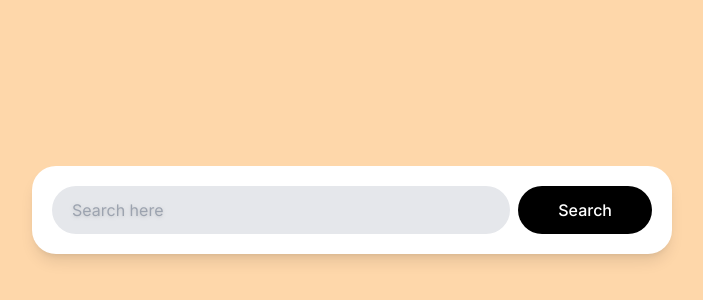
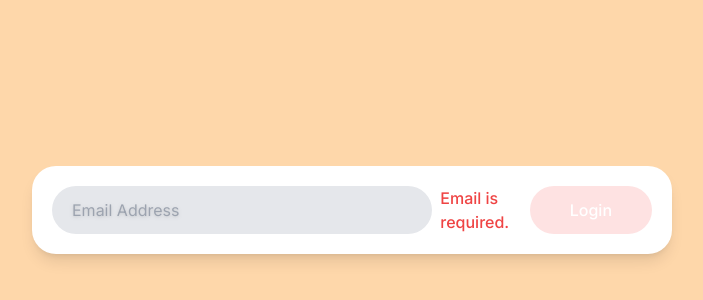
Before and after one commit to icednut/carrot-market-reloaded, a Next.js app: page / in a window 1280 px wide. Shown: the part 190-490 px from the top of the page, without its empty margins (288-991 px from the left). Built offline with nearby package versions, Linux system fonts and the light colour scheme.

Commit message:
exercise tailwindcss

```diff
--- a/app/page.tsx
+++ b/app/page.tsx
@@ -3,8 +3,9 @@ import Image from "next/image";
 export default function Home() {
   return (<main className="bg-gray-100 h-screen flex items-center justify-center p-5 sm:bg-red-200 md:bg-green-200 lg:bg-cyan-200 xl:bg-orange-200 2xl:bg-purple-200">
     <div className="bg-white shadow-lg p-5 rounded-3xl w-full max-w-screen-sm flex flex-col md:flex-row gap-2">
-      <input className="w-full rounded-full bg-gray-200 pl-5 h-12 outline-none ring ring-transparent focus:ring-orange-500 focus:ring-offset-2 transition-shadow placeholder:drop-shadow" type="text" placeholder="Search here" />
-      <button className="bg-black text-white py-2 rounded-full active:scale-95 transition-transform font-medium outline-none md:px-10">Search</button>
+      <input className="w-full rounded-full bg-gray-200 pl-5 h-12 outline-none ring ring-transparent invalid:focus:ring-orange-500 focus:ring-green-500 focus:ring-offset-2 transition-shadow placeholder:drop-shadow peer" type="email" placeholder="Email Address" required />
+      <span className="text-red-500 font-medium hidden peer-invalid:block">Email is required.</span>
+      <button className="text-white py-2 rounded-full active:scale-95 transition-transform font-medium outline-none md:px-10 bg-black peer-invalid:bg-red-100 peer-required:bg-green-500">Login</button>
     </div>
   </main>);
 }
```
